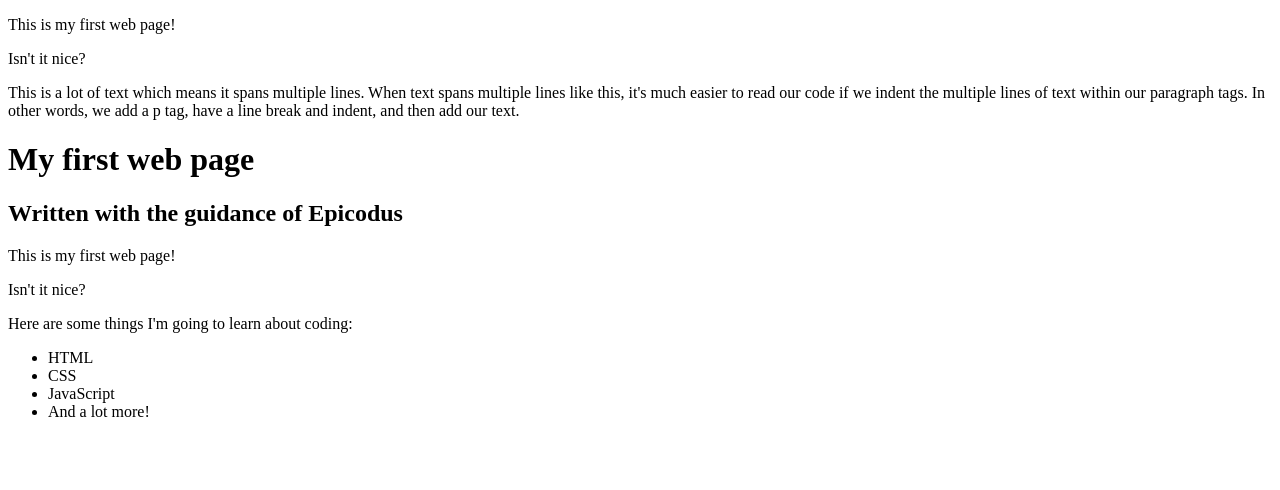
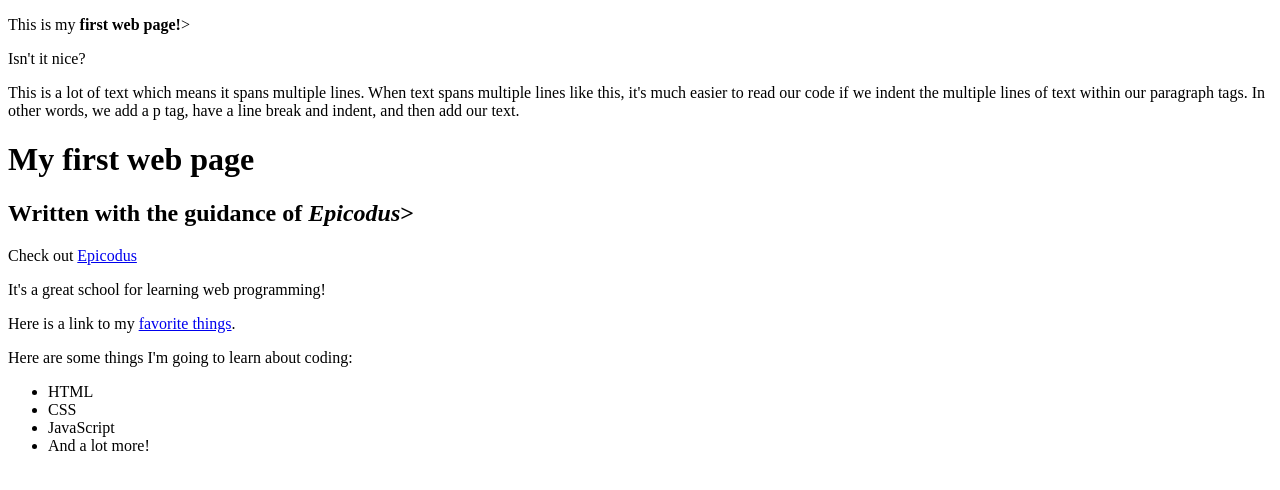
Before and after one commit to Gengur123/my-first-webpage, a plain HTML site: page my-first-webpage.html in a window 1280 px wide. Drawn offline with Linux system fonts and the light colour scheme.

Commit message:
updated website

```diff
--- a/my-first-webpage.html
+++ b/my-first-webpage.html
@@ -6,7 +6,7 @@
 <body>
 
 
-<p>This is my first web page!</p>
+<p>This is my <strong>first web page!</strong>></p>
 <p> Isn't it nice?</p>
 <p>
   This is a lot of text which means it spans multiple lines.
@@ -16,10 +16,11 @@
   In other words, we add a p tag, have a line break and indent, and then add our text.
 </p>
 <h1>My first web page</h1>
-<h2>Written with the guidance of Epicodus</h2>
+<h2>Written with the guidance of <em>Epicodus</em>></h2>
+<p>Check out <a href=<"http://www.epicodus.com/">Epicodus</p></a>
+<p>It's a great school for learning web programming!</p>
+<p>Here is a link to my <a href="favorite-things.html">favorite things</a>.</p>
 
-  <p>This is my first web page!</p>
-  <p>Isn't it nice?</p>
   <p>Here are some things I'm going to learn about coding:</p>
   <ul>
     <li>HTML</li>
```
